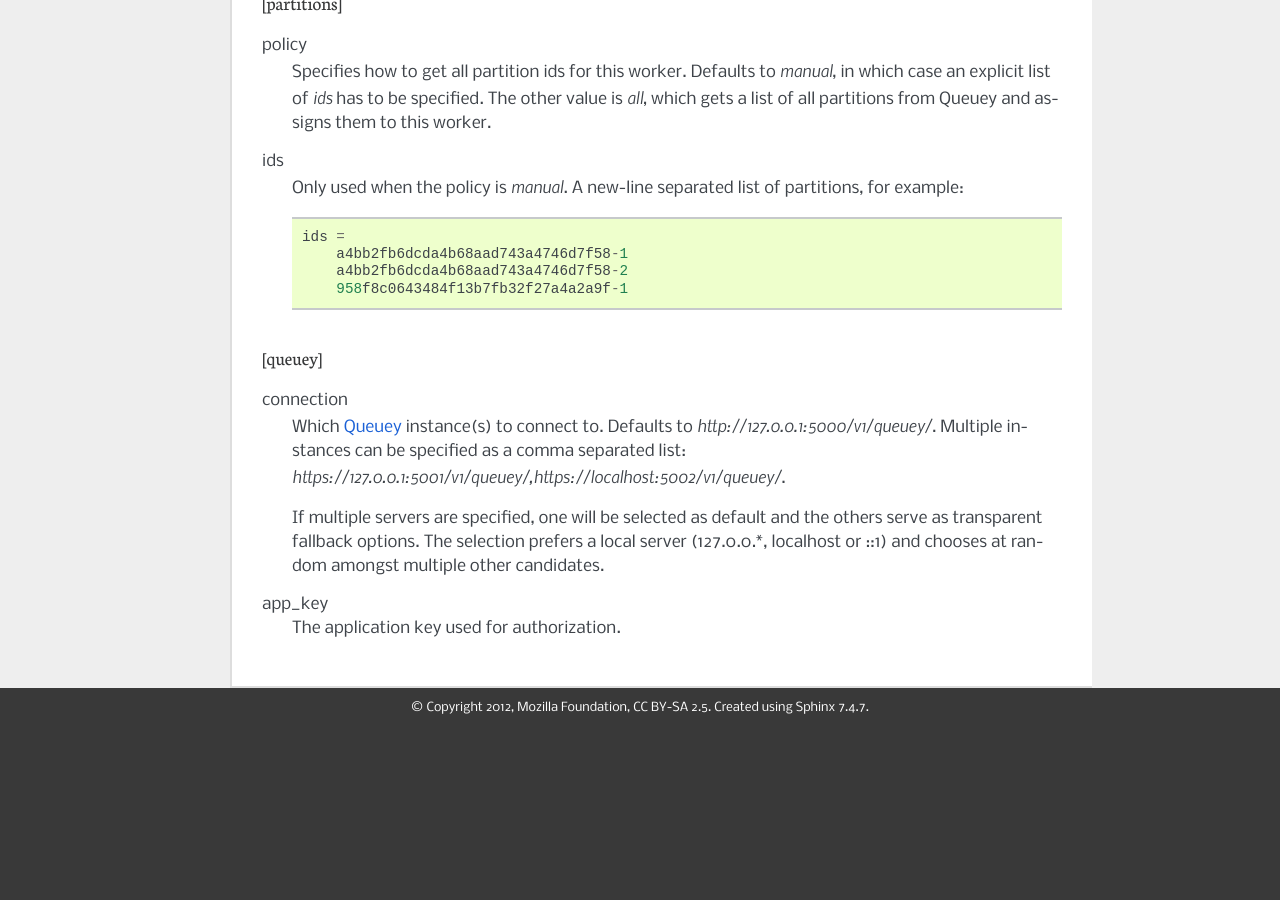
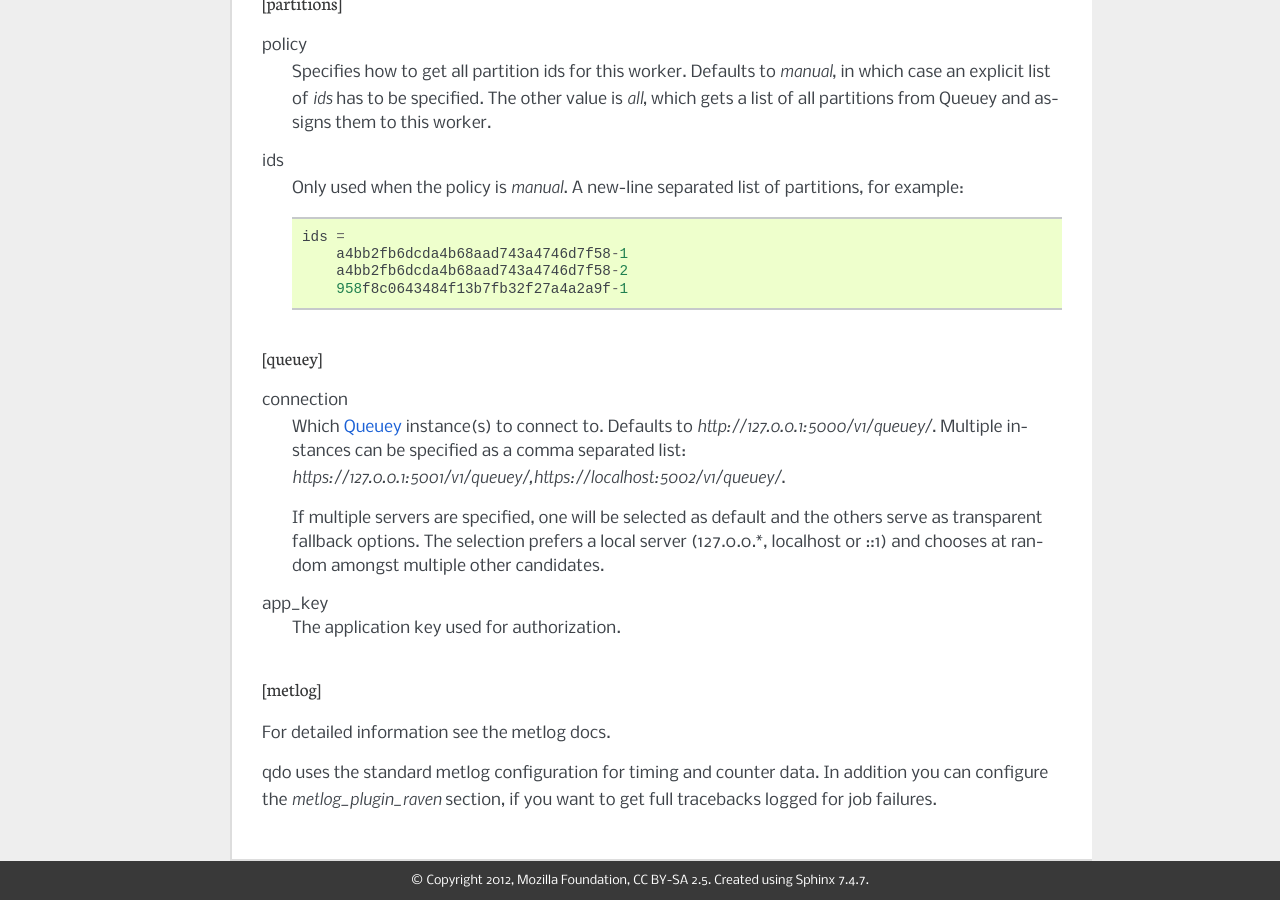
Before and after one commit to mozilla-services/qdo, a Sphinx documentation site: the page built from docs/config.rst, in a window 1280 px wide and 900 px high, scrolled down 858 px. Built offline with Sphinx 7.4.7, drawn with Linux system fonts in a browser that asks for light colours; before the commit the page ends 1585 px from its top, so only the background shows below that.

Commit message:
Explain our metlog-raven usage

```diff
--- a/docs/config.rst
+++ b/docs/config.rst
@@ -73,3 +73,13 @@ connection
 
 app_key
     The application key used for authorization.
+
+
+[metlog]
+--------
+
+For detailed information see the metlog docs.
+
+qdo uses the standard metlog configuration for timing and counter data. In
+addition you can configure the `metlog_plugin_raven` section, if you want to
+get full tracebacks logged for job failures.
--- a/docs/logging.rst
+++ b/docs/logging.rst
@@ -16,6 +16,12 @@ worker.wait_for_jobs
     Sent when a worker has no more messages to process and sits idle. Sent
     once per configured `wait_interval`.
 
+Exceptions
+----------
+
+By default failed jobs will be logged and skipped. The job failure will be
+logged using `metlog-raven` including a full Python traceback.
+
 Timer
 -----
 
```
